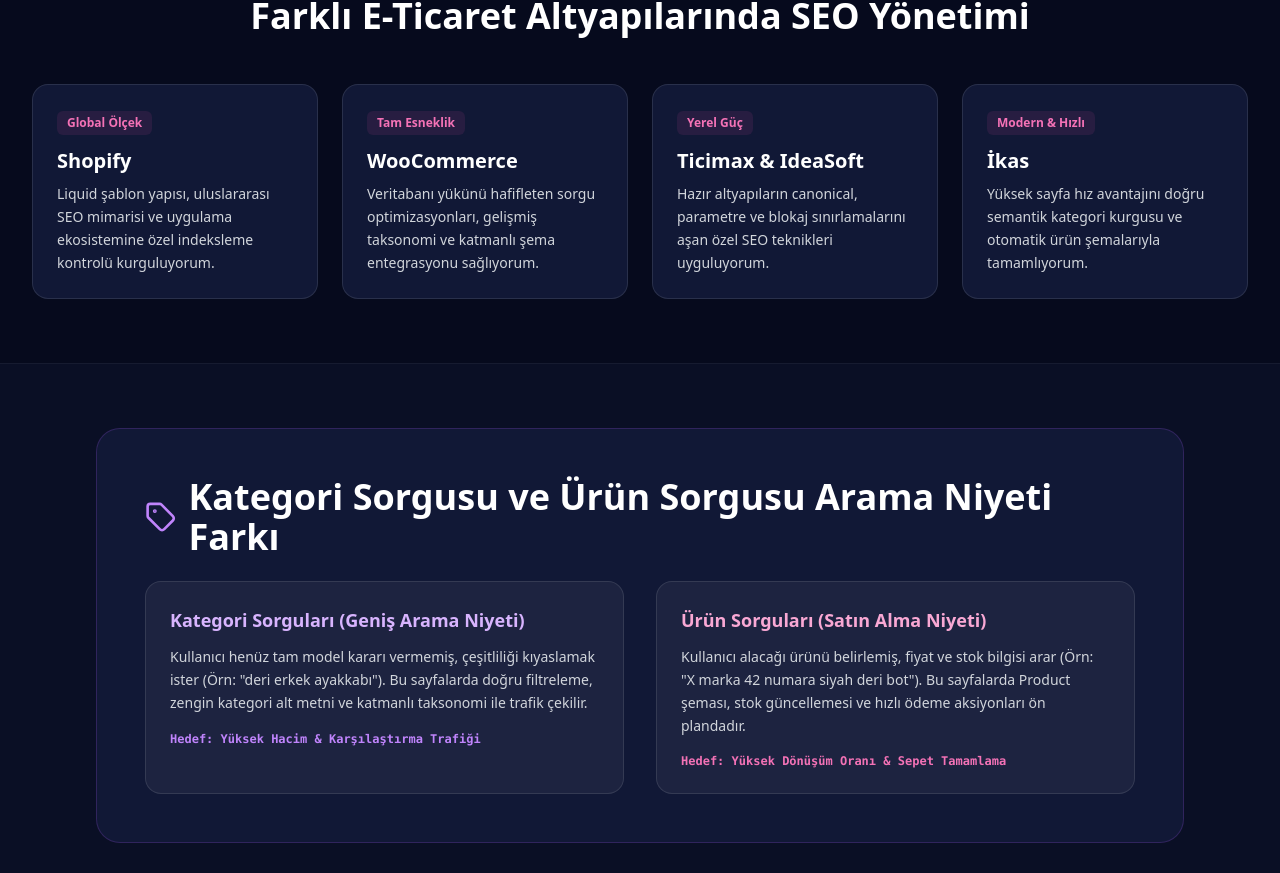
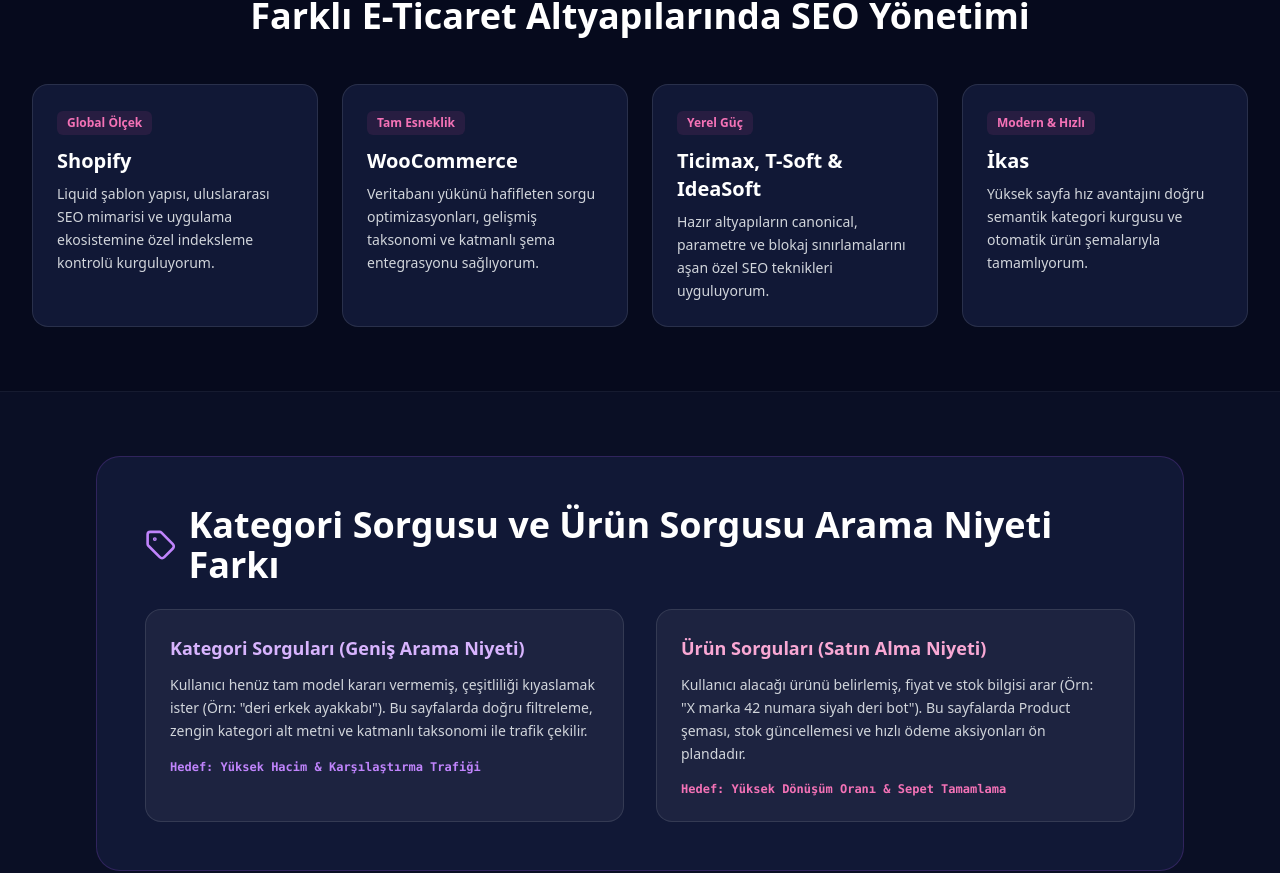
Before and after one commit to exburn35/ekimdemirci, a Next.js app: page /sektorel-seo-hizmetleri/e-ticaret-seo in a window 1280 px wide. Shown: the part 3902-4775 px from the top of the page. Built offline with nearby package versions, Linux system fonts and the light colour scheme.

Commit message:
fix(e-commerce): add T-Soft to ecommerce platforms list and FAQ

```diff
--- a/app/(main)/sektorel-seo-hizmetleri/e-ticaret-seo/page.tsx
+++ b/app/(main)/sektorel-seo-hizmetleri/e-ticaret-seo/page.tsx
@@ -45,7 +45,7 @@
     },
     {
       question: "Hangi e-ticaret altyapılarıyla çalışıyorsunuz?",
-      answer: "Shopify, WooCommerce, Ticimax, İkas ve IdeaSoft başta olmak üzere özel yazılımlı tüm e-ticaret platformlarında teknik tarama engellerini kaldırıp semantik optimizasyon kurguluyorum."
+      answer: "Shopify, WooCommerce, Ticimax, T-Soft, İkas ve IdeaSoft başta olmak üzere özel yazılımlı tüm e-ticaret platformlarında teknik tarama engellerini kaldırıp semantik optimizasyon kurguluyorum."
     },
     {
       question: "Reklamsız organik satış ve ciro büyümesi gerçekten mümkün mü?",
@@ -73,7 +73,7 @@
       desc: "Veritabanı yükünü hafifleten sorgu optimizasyonları, gelişmiş taksonomi ve katmanlı şema entegrasyonu sağlıyorum."
     },
     {
-      name: "Ticimax & IdeaSoft",
+      name: "Ticimax, T-Soft & IdeaSoft",
       tag: "Yerel Güç",
       desc: "Hazır altyapıların canonical, parametre ve blokaj sınırlamalarını aşan özel SEO teknikleri uyguluyorum."
     },
```
